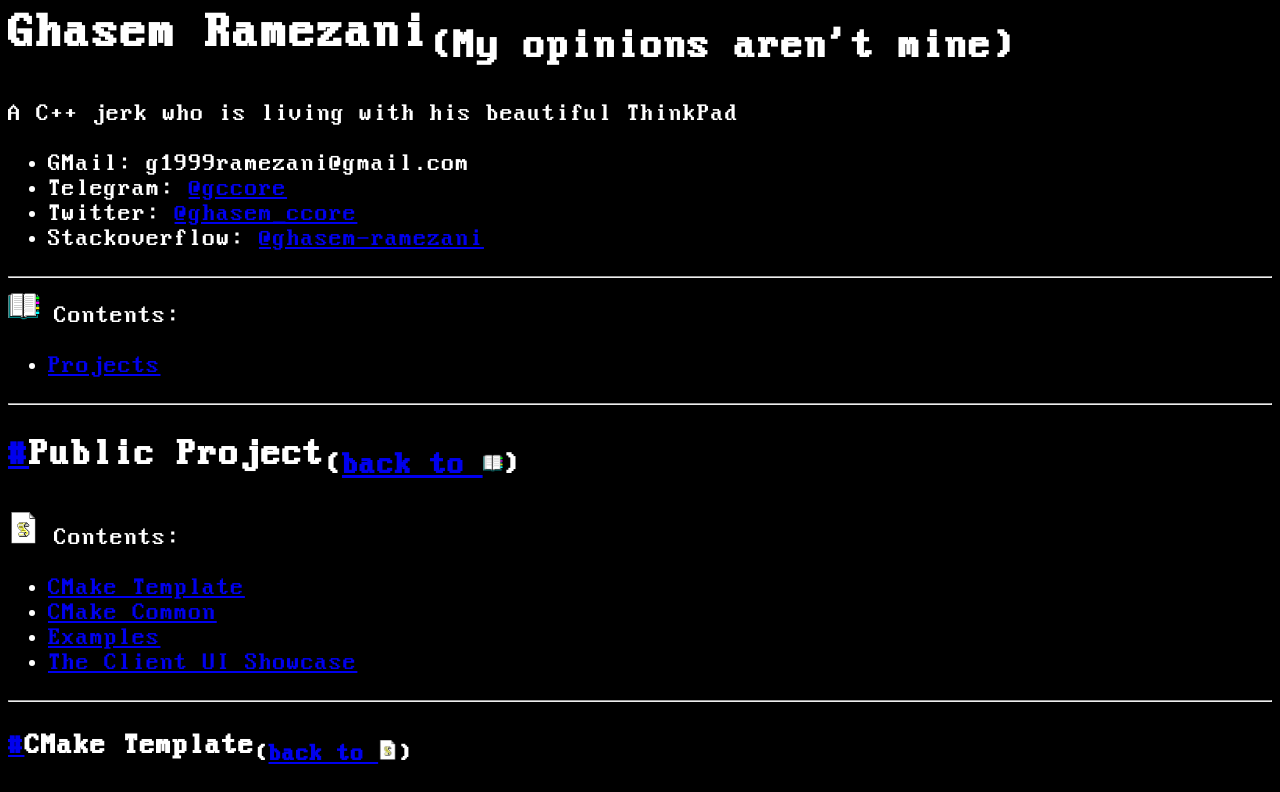
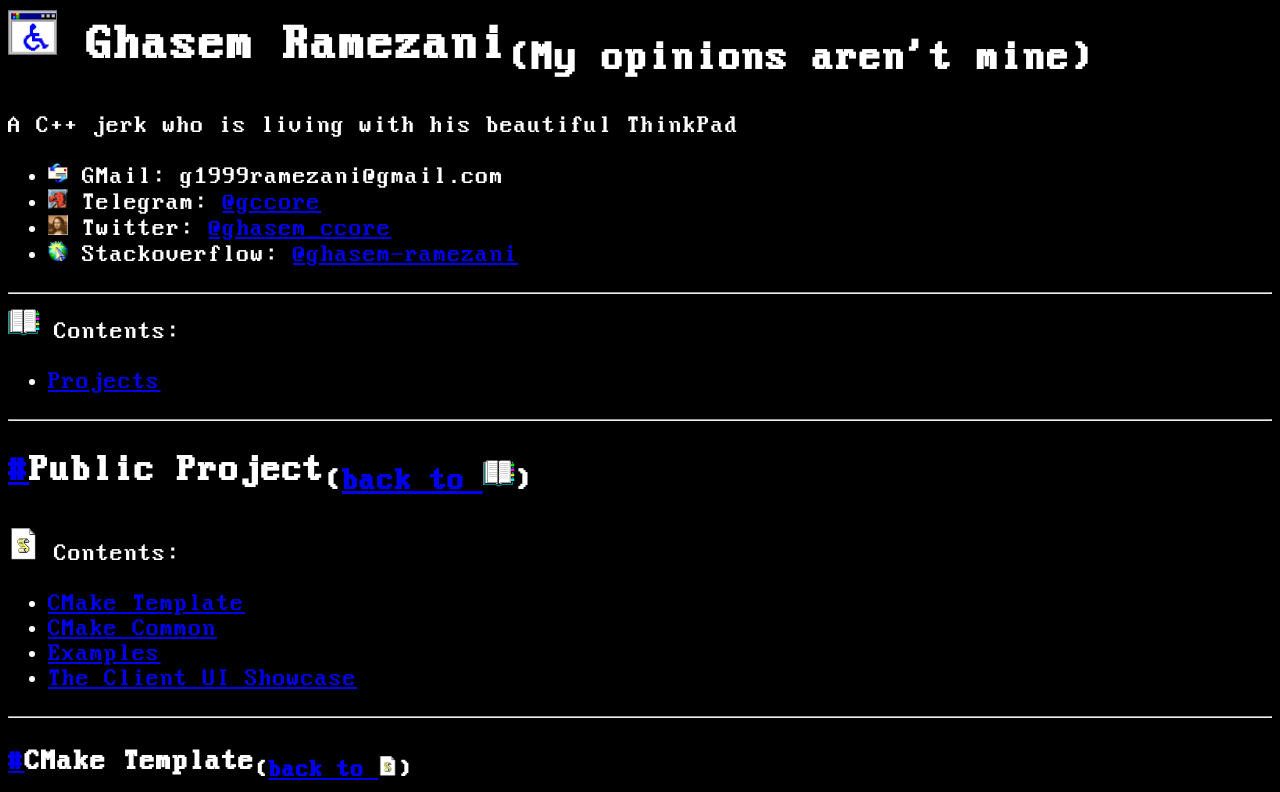
Before and after one commit to gccore/gccore.github.io, a plain HTML site: page index.html in a window 1280 px wide. Shown: the top 792 px of the page. Drawn offline with Linux system fonts and the light colour scheme.

Commit message:
More Icons
Signed-off-by: Ghasem Ramezani <g1999ramezani@gmail.com>

```diff
--- a/index.html
+++ b/index.html
@@ -1,3 +1,4 @@
+
 
 
 
@@ -36,15 +37,15 @@
     </style>
   </head>
   <body style="background-color:black;color:white;">
-    <h1> Ghasem Ramezani<sub>(My opinions aren't mine)</sub></h1>
+    <h1> <img src="icons/me.png" style="width:50px;height:50px;"> Ghasem Ramezani<sub>(My opinions aren't mine)</sub></h1>
 
     A C++ jerk who is living with his beautiful ThinkPad
 
     <ul>
-      <li>GMail: g1999ramezani@gmail.com</li>
-      <li>Telegram: <a href="https://t.me/gccore">@gccore</a></li>
-      <li>Twitter: <a href="https://twitter.com/ghasem_ccore">@ghasem_ccore</a></li>
-      <li>Stackoverflow: <a href="https://stackoverflow.com/users/9248466/ghasem-ramezani">@ghasem-ramezani</a> </li>
+      <li><img src="icons/mail.png" style="width:20px;height:20px;"> GMail: g1999ramezani@gmail.com</li>
+      <li><img src="icons/firefox.png" style="width:20px;height:20px;"> Telegram: <a href="https://t.me/gccore">@gccore</a></li>
+      <li><img src="icons/x.png" style="width:20px;height:20px;"> Twitter: <a href="https://twitter.com/ghasem_ccore">@ghasem_ccore</a></li>
+      <li><img src="icons/stack.png" style="width:20px;height:20px;"> Stackoverflow: <a href="https://stackoverflow.com/users/9248466/ghasem-ramezani">@ghasem-ramezani</a> </li>
     </ul>
 
     <hr/>
@@ -56,7 +57,7 @@
 
     <hr/>
 
-    <h2><a href="#public_project"> #</a><a id="public_project">Public Project</a><sub>(<a href="#contents">back to <img src="icons/contents.png" style="width:20px;height:20px;"></a>)</sub></h2>
+    <h2><a href="#public_project"> #</a><a id="public_project">Public Project</a><sub>(<a href="#contents">back to <img src="icons/contents.png" style="width:32px;height:32px;"></a>)</sub></h2>
     <img src="icons/sub-contents.png" style="width:32px;height:32px;"><a id="public_project_contents"/> Contents:</a>
     <ul>
       <li><a href="#cmake_template">CMake Template</a></li>
```
Also changed, not shown: icons/firefox.png (added), icons/mail.png (added), icons/me.png (added), icons/stack.png (added), icons/x.png (added), 1 other file.
